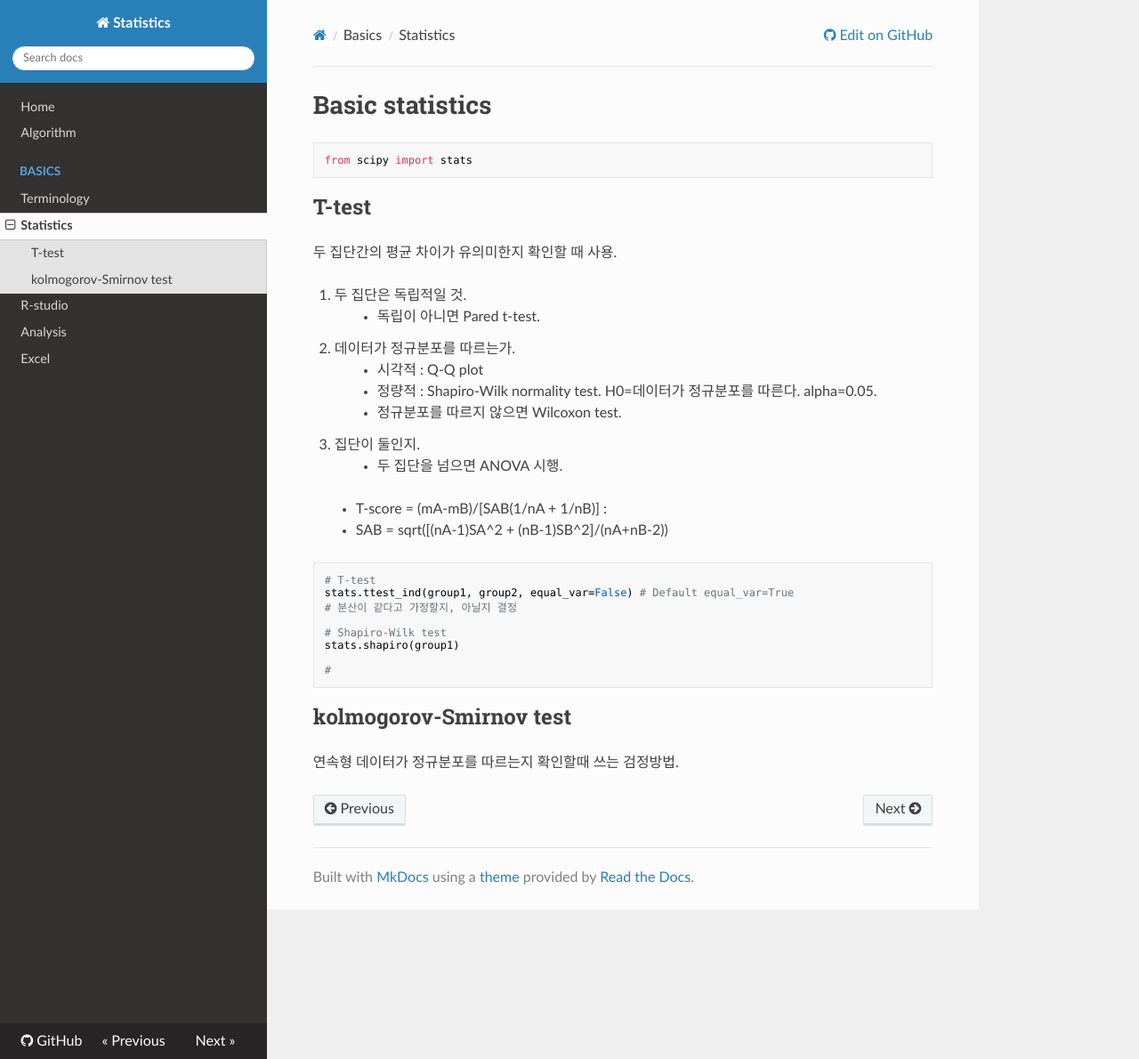
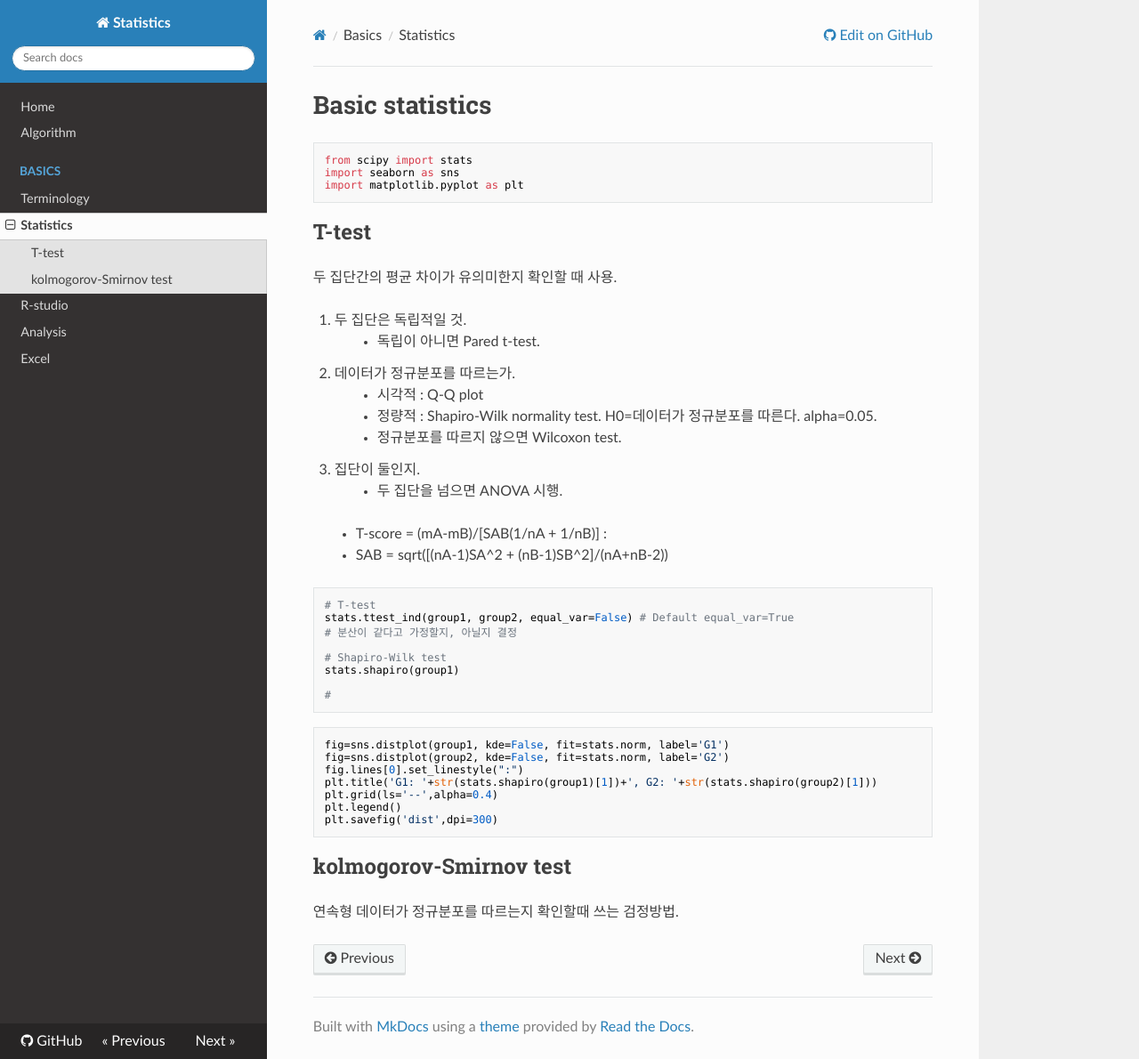
Before and after one commit to WonyoungCho/Statistics, an MkDocs documentation site: the page built from docs/basic.md, in a window 1280 px wide and 1190 px high. Shown: the whole window at 89% size. Built offline with MkDocs 1.6.1, drawn with Linux system fonts in a browser that asks for light colours; nearby versions of some CDN libraries; old or Windows-style settings are respelled for this version of MkDocs.

Commit message:
Update basic.md

````diff
--- a/docs/basic.md
+++ b/docs/basic.md
@@ -1,6 +1,8 @@
 # Basic statistics
 ```
 from scipy import stats
+import seaborn as sns
+import matplotlib.pyplot as plt
 ```
 ## T-test
 두 집단간의 평균 차이가 유의미한지 확인할 때 사용.
@@ -27,5 +29,14 @@ stats.shapiro(group1)
 
 #
 ```
+```
+fig=sns.distplot(group1, kde=False, fit=stats.norm, label='G1')
+fig=sns.distplot(group2, kde=False, fit=stats.norm, label='G2')
+fig.lines[0].set_linestyle(":")
+plt.title('G1: '+str(stats.shapiro(group1)[1])+', G2: '+str(stats.shapiro(group2)[1]))
+plt.grid(ls='--',alpha=0.4)
+plt.legend()
+plt.savefig('dist',dpi=300)
+```
 ## kolmogorov-Smirnov test
 연속형 데이터가 정규분포를 따르는지 확인할때 쓰는 검정방법.
````
